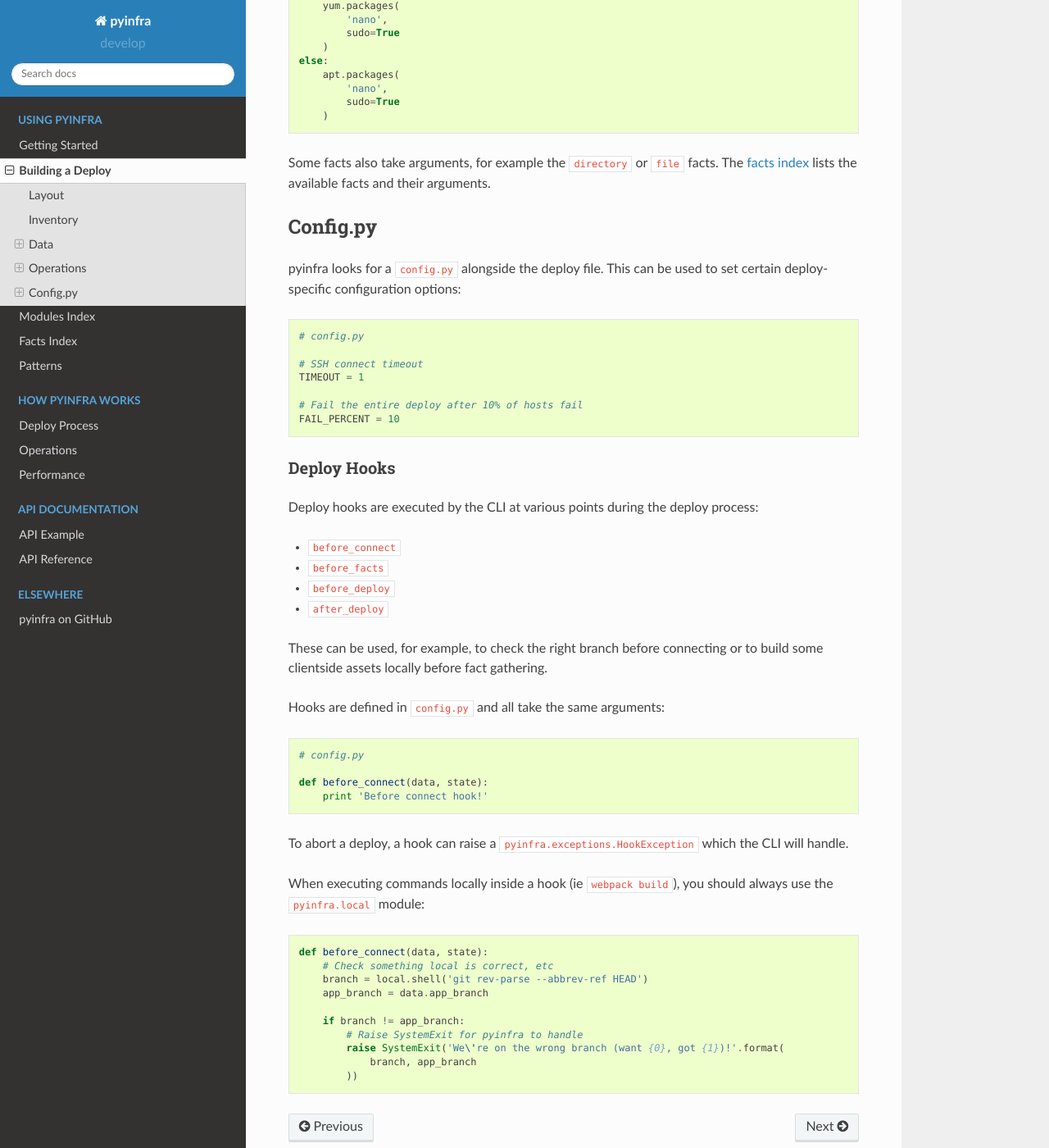
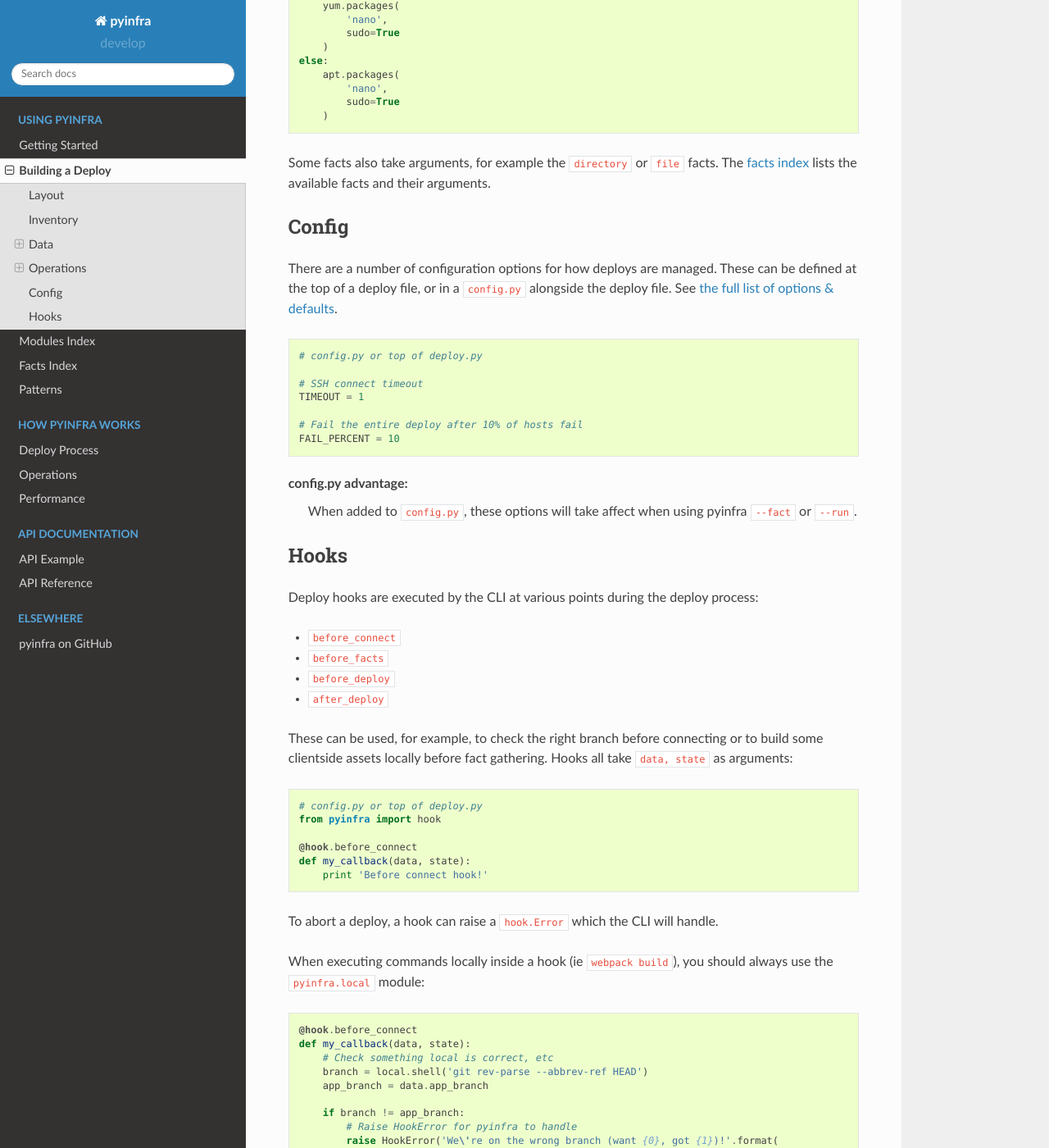
Before and after one commit to pyinfra-dev/pyinfra, a Sphinx documentation site: the page built from docs/building_a_deploy.rst, in a window 1280 px wide and 1400 px high, scrolled down 4596 px. Shown: the whole window at 82% size. Built offline with Sphinx 7.4.7 and the Read the Docs theme 2.0.0, drawn with Linux system fonts in a browser that asks for light colours; some of the changed text lies outside the part shown.

Commit message:
Docs update.

```diff
--- a/docs/building_a_deploy.rst
+++ b/docs/building_a_deploy.rst
@@ -237,15 +237,16 @@ Some facts also take arguments, for example the ``directory`` or ``file`` facts.
 :doc:`facts index <./facts>` lists the available facts and their arguments.
 
 
-Config.py
----------
+Config
+------
 
-pyinfra looks for a ``config.py`` alongside the deploy file. This can be used to set certain
-deploy-specific configuration options:
+There are a number of configuration options for how deploys are managed. These can be
+defined at the top of a deploy file, or in a ``config.py`` alongside the deploy file. See
+:doc:`the full list of options & defaults <./api/config>`.
 
 .. code:: python
 
-    # config.py
+    # config.py or top of deploy.py
 
     # SSH connect timeout
     TIMEOUT = 1
@@ -253,8 +254,12 @@ deploy-specific configuration options:
     # Fail the entire deploy after 10% of hosts fail
     FAIL_PERCENT = 10
 
-Deploy Hooks
-~~~~~~~~~~~~
+config.py advantage:
+    When added to ``config.py``, these options will take affect when using pyinfra
+    ``--fact`` or ``--run``.
+
+Hooks
+-----
 
 Deploy hooks are executed by the CLI at various points during the deploy process:
 
@@ -263,18 +268,19 @@ Deploy hooks are executed by the CLI at various points during the deploy process
 + ``before_deploy``
 + ``after_deploy``
 
-These can be used, for example, to check the right branch before connecting or to build some clientside assets locally before fact gathering.
-
-Hooks are defined in ``config.py`` and all take the same arguments:
+These can be used, for example, to check the right branch before connecting or to build some clientside assets locally before fact gathering. Hooks all take ``data, state`` as
+arguments:
 
 .. code:: python
 
-    # config.py
+    # config.py or top of deploy.py
+    from pyinfra import hook
 
-    def before_connect(data, state):
+    @hook.before_connect
+    def my_callback(data, state):
         print 'Before connect hook!'
 
-To abort a deploy, a hook can raise a ``pyinfra.exceptions.HookException`` which the CLI
+To abort a deploy, a hook can raise a ``hook.Error`` which the CLI
 will handle.
 
 When executing commands locally inside a hook (ie ``webpack build``), you should always use
@@ -282,13 +288,14 @@ the ``pyinfra.local`` module:
 
 .. code:: python
 
-    def before_connect(data, state):
+    @hook.before_connect
+    def my_callback(data, state):
         # Check something local is correct, etc
         branch = local.shell('git rev-parse --abbrev-ref HEAD')
         app_branch = data.app_branch
 
         if branch != app_branch:
-            # Raise SystemExit for pyinfra to handle
-            raise SystemExit('We\'re on the wrong branch (want {0}, got {1})!'.format(
+            # Raise HookError for pyinfra to handle
+            raise HookError('We\'re on the wrong branch (want {0}, got {1})!'.format(
                 branch, app_branch
             ))
```
Also changed, not shown: docs/patterns/client_side_assets.rst (+32 -0 lines).
